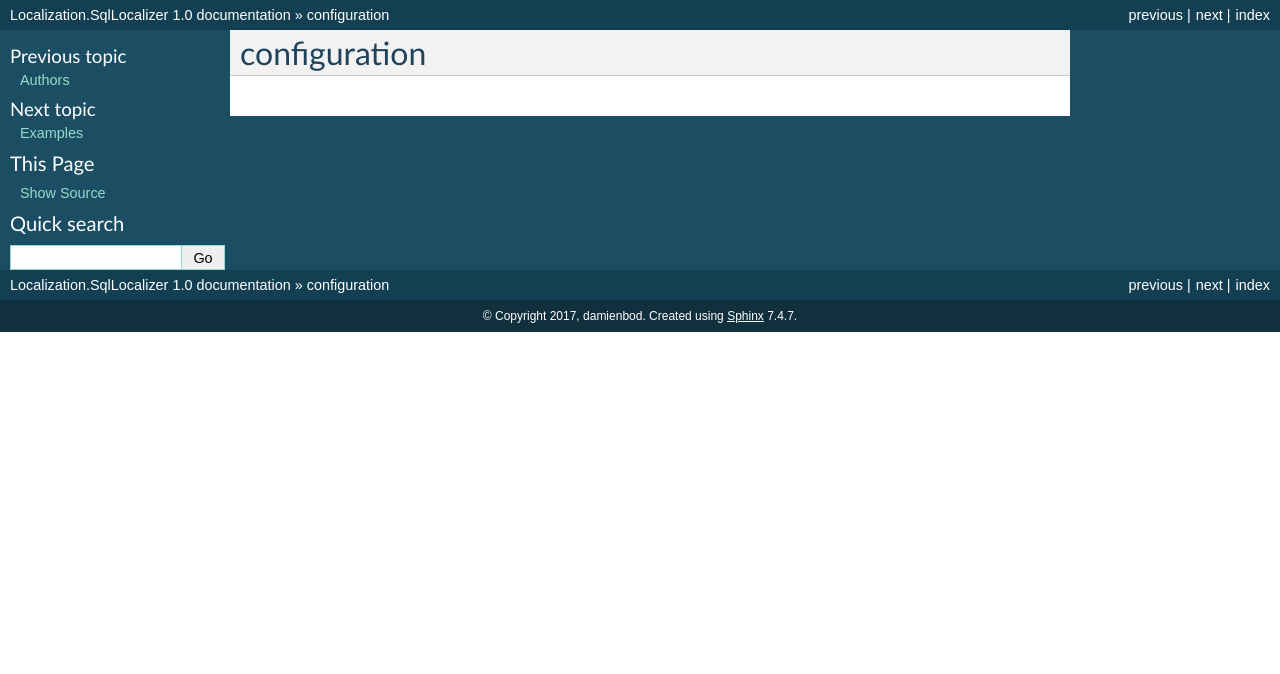
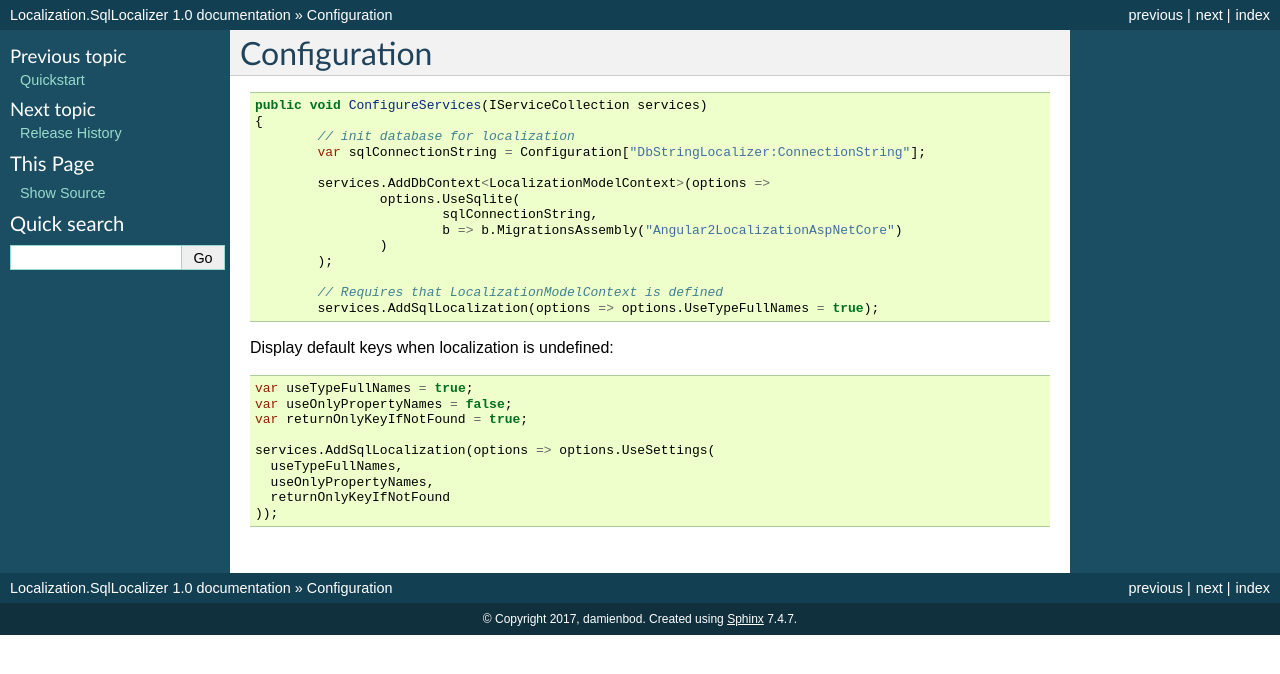
Before and after one commit to damienbod/Localization.SqlLocalizer.docs, a Sphinx documentation site: the page built from docs/source/docs/configuration.rst, in a window 1280 px wide. Shown: the top 674 px of the page. Built offline with Sphinx 7.4.7, drawn with Linux system fonts in a browser that asks for light colours.

Commit message:
adding the default structure

```diff
--- a/docs/source/docs/authors.rst
+++ /dev/null
@@ -1 +0,0 @@
-.. include:: ../AUTHORS.rst
--- a/docs/source/docs/configuration.rst
+++ b/docs/source/docs/configuration.rst
@@ -1,2 +1,37 @@
-configuration
+Configuration
 =======================================
+
+.. highlight:: csharp
+
+::
+
+	public void ConfigureServices(IServiceCollection services)
+	{
+		// init database for localization
+		var sqlConnectionString = Configuration["DbStringLocalizer:ConnectionString"];
+
+		services.AddDbContext<LocalizationModelContext>(options =>
+			options.UseSqlite(
+				sqlConnectionString,
+				b => b.MigrationsAssembly("Angular2LocalizationAspNetCore")
+			)
+		);
+
+		// Requires that LocalizationModelContext is defined
+		services.AddSqlLocalization(options => options.UseTypeFullNames = true);
+
+
+
+.. highlight:: csharp
+
+Display default keys when localization is undefined::
+
+	var useTypeFullNames = true;
+	var useOnlyPropertyNames = false;
+	var returnOnlyKeyIfNotFound = true;
+
+	services.AddSqlLocalization(options => options.UseSettings(
+	  useTypeFullNames,
+	  useOnlyPropertyNames,
+	  returnOnlyKeyIfNotFound
+	));
--- /dev/null
+++ b/docs/source/docs/importexport.rst
@@ -0,0 +1,4 @@
+Importing and Exporting
+=======================================
+
+TODO
--- /dev/null
+++ b/docs/source/docs/quickstart.rst
@@ -0,0 +1,4 @@
+Quickstart
+=======================================
+
+TODO
```
Also changed, not shown: docs/source/docs/index.rst (+6 -14 lines), docs/source/docs/overview.rst (added, +14 -0 lines).
